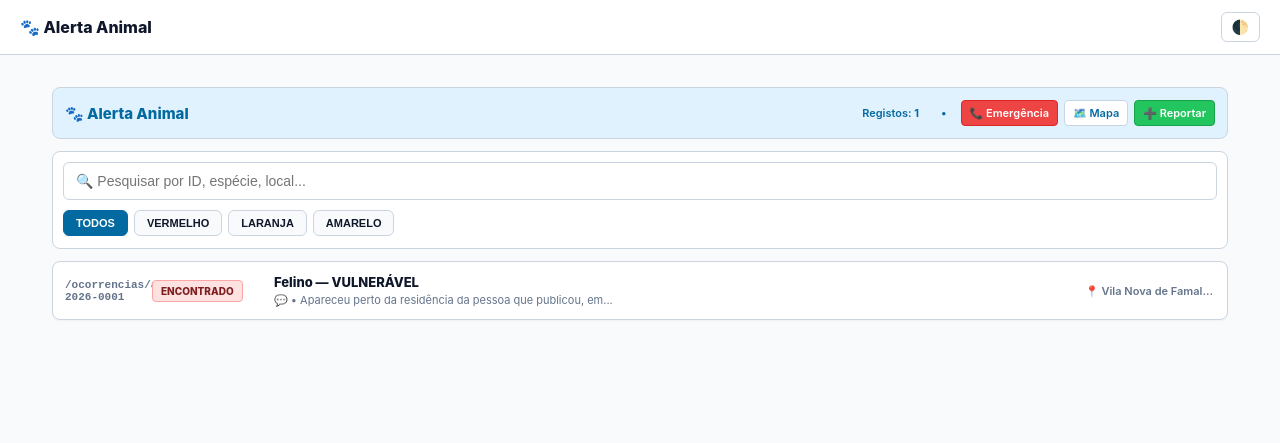
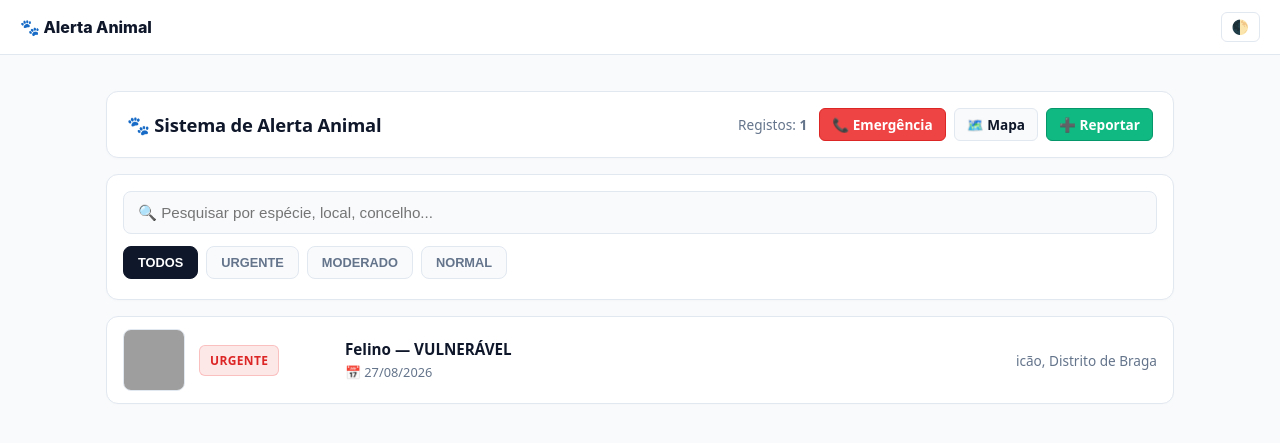
Before and after one commit to ajudaanimal/alerta, a Jekyll site: the page built from index.html, in a window 1280 px wide. Shown: the top 443 px of the page. Built offline with Jekyll 4.4.1, drawn with Linux system fonts in a browser that asks for light colours; grey boxes are pictures that could not be loaded.

Commit message:
Update index.html

```diff
--- a/index.html
+++ b/index.html
@@ -11,195 +11,256 @@ image: "https://raw.githubusercontent.com/ajudaanimal/alerta/main/_assets/img/an
     --card-bg: #ffffff;
     --text-main: #0f172a;
     --text-muted: #64748b;
-    --border-color: #cbd5e1;
-    --header-bg: #e0f2fe;
-    --header-color: #0369a1;
+    --border-color: #e2e8f0;
+    --header-bg: #f1f5f9;
+    --header-color: #0284c7;
+    --primary-color: #0284c7;
+    --focus-ring: rgba(2, 132, 199, 0.4);
   }
 
   html.dark-mode, body.dark-mode {
-    --bg-main: #0b0f19;
+    --bg-main: #090d16;
     --card-bg: #111827;
-    --text-main: #f3f4f6;
-    --text-muted: #9ca3af;
-    --border-color: #374151;
+    --text-main: #f8fafc;
+    --text-muted: #94a3b8;
+    --border-color: #1f2937;
     --header-bg: #1f2937;
     --header-color: #38bdf8;
+    --primary-color: #38bdf8;
+    --focus-ring: rgba(56, 189, 248, 0.4);
   }
 
   .homebase-container {
     width: 100%;
-    max-width: 1200px;
+    max-width: 1100px;
     margin: 0 auto;
-    padding: 12px;
-    font-family: -apple-system, BlinkMacSystemFont, "Segoe UI", Roboto, sans-serif;
+    padding: 16px;
+    font-family: system-ui, -apple-system, BlinkMacSystemFont, "Segoe UI", Roboto, Oxygen, Ubuntu, Cantarell, sans-serif;
     color: var(--text-main);
     box-sizing: border-box;
   }
 
+  /* Cabeçalho Limpo e Funcional */
   .HB-header {
     display: flex;
     justify-content: space-between;
     align-items: center;
-    background: var(--header-bg);
-    color: var(--header-color);
+    background: var(--card-bg);
     border: 1px solid var(--border-color);
-    padding: 12px;
-    border-radius: 8px;
-    margin-bottom: 12px;
-    gap: 10px;
+    padding: 16px 20px;
+    border-radius: 12px;
+    margin-bottom: 16px;
+    gap: 12px;
+    box-shadow: 0 1px 3px rgba(0,0,0,0.02);
   }
 
   .HB-header h1 {
-    font-size: 15px;
-    font-weight: 800;
+    font-size: 1.15rem;
+    font-weight: 700;
     margin: 0;
-    color: var(--header-color);
-    white-space: nowrap;
+    color: var(--text-main);
+    display: flex;
+    align-items: center;
+    gap: 8px;
+    letter-spacing: -0.01em;
   }
 
   .HB-nav-links {
     display: flex;
     align-items: center;
-    gap: 6px;
-    font-size: 11px;
-    font-weight: 600;
+    gap: 8px;
+    font-size: 0.85rem;
+    font-weight: 500;
     flex-wrap: wrap;
     justify-content: flex-end;
   }
 
-  .HB-nav-links a, .HB-nav-links span {
-    padding: 5px 8px;
-    border-radius: 4px;
+  .HB-nav-pill {
+    padding: 6px 12px;
+    border-radius: 6px;
     text-decoration: none;
+    font-weight: 600;
+    display: inline-flex;
+    align-items: center;
+    gap: 6px;
+    transition: all 0.2s ease;
+    border: 1px solid var(--border-color);
+    background: var(--bg-main);
+    color: var(--text-main);
   }
 
-  .HB-nav-links a {
-    color: var(--header-color);
-    background: var(--card-bg);
-    border: 1px solid var(--border-color);
-    transition: background 0.2s;
-    white-space: nowrap;
+  .HB-nav-pill:hover {
+    border-color: var(--text-muted);
   }
 
+  .HB-nav-pill.btn-emergency {
+    background: #ef4444;
+    color: #ffffff;
+    border-color: #dc2626;
+  }
+  .HB-nav-pill.btn-emergency:hover { background: #dc2626; }
+
+  .HB-nav-pill.btn-report {
+    background: #10b981;
+    color: #ffffff;
+    border-color: #059669;
+  }
+  .HB-nav-pill.btn-report:hover { background: #059669; }
+
+  .counter-badge {
+    color: var(--text-muted);
+    font-size: 0.85rem;
+    padding: 0 4px;
+  }
+
+  /* Painel de Controlo & Filtros */
   .control-panel {
     background: var(--card-bg);
     border: 1px solid var(--border-color);
+    border-radius: 12px;
+    padding: 16px;
+    margin-bottom: 16px;
+    display: flex;
+    flex-direction: column;
+    gap: 12px;
+    box-shadow: 0 1px 3px rgba(0,0,0,0.02);
+  }
+
+  #searchBox {
+    width: 100%;
+    padding: 12px 14px;
+    background: var(--bg-main);
+    color: var(--text-main);
+    border: 1px solid var(--border-color);
     border-radius: 8px;
-    padding: 10px;
-    margin-bottom: 12px;
+    font-size: 0.95rem;
+    outline: none;
+    box-sizing: border-box;
+    transition: border-color 0.2s, box-shadow 0.2s;
+  }
+
+  #searchBox:focus {
+    border-color: var(--primary-color);
+    box-shadow: 0 0 0 3px var(--focus-ring);
+  }
+
+  .filter-group {
+    display: flex;
+    gap: 8px;
+    overflow-x: auto;
+    padding-bottom: 4px;
+    width: 100%;
+    scrollbar-width: thin;
+  }
+
+  .filter-chip {
+    background: var(--bg-main);
+    color: var(--text-muted);
+    border: 1px solid var(--border-color);
+    padding: 8px 14px;
+    border-radius: 8px;
+    font-size: 0.8rem;
+    font-weight: 600;
+    cursor: pointer;
+    text-transform: uppercase;
+    white-space: nowrap;
+    flex-shrink: 0;
+    transition: all 0.2s ease;
+  }
+
+  .filter-chip:hover {
+    color: var(--text-main);
+    border-color: var(--text-muted);
+  }
+
+  .filter-chip.active {
+    background: var(--text-main);
+    color: var(--card-bg);
+    border-color: var(--text-main);
+  }
+
+  /* Grelha do Manifesto / Lista de Registos */
+  .manifest-list {
     display: flex;
     flex-direction: column;
     gap: 10px;
   }
 
-  #searchBox {
-    width: 100%;
-    padding: 10px 12px;
-    background: var(--card-bg);
-    color: var(--text-main);
-    border: 1px solid var(--border-color);
-    border-radius: 6px;
-    font-size: 14px;
-    outline: none;
-    box-sizing: border-box;
-  }
-
-  .filter-group {
-    display: flex;
-    gap: 6px;
-    overflow-x: auto;
-    padding-bottom: 2px;
-    width: 100%;
-  }
-
-  .filter-chip {
-    background: var(--bg-main);
-    color: var(--text-main);
-    border: 1px solid var(--border-color);
-    padding: 6px 12px;
-    border-radius: 6px;
-    font-size: 11px;
-    font-weight: 700;
-    cursor: pointer;
-    text-transform: uppercase;
-    white-space: nowrap;
-    flex-shrink: 0;
-  }
-
-  .filter-chip.active {
-    background: var(--header-color);
-    color: #ffffff;
-    border-color: var(--header-color);
-  }
-
-  .manifest-list {
-    display: flex;
-    flex-direction: column;
-    gap: 8px;
-  }
-
   .manifest-row {
     background: var(--card-bg);
     border: 1px solid var(--border-color);
-    border-radius: 8px;
-    padding: 12px;
+    border-radius: 12px;
+    padding: 12px 16px;
     display: grid;
-    grid-template-columns: 75px 110px 1fr 130px;
+    grid-template-columns: 60px 130px 1fr 140px;
     align-items: center;
-    gap: 12px;
+    gap: 16px;
     text-decoration: none;
     color: var(--text-main);
-    box-shadow: 0 1px 2px rgba(0,0,0,0.04);
+    box-shadow: 0 1px 2px rgba(0,0,0,0.01);
+    transition: transform 0.15s ease, border-color 0.15s ease, box-shadow 0.15s ease;
   }
 
   .manifest-row:hover {
-    border-color: var(--text-muted);
+    border-color: var(--primary-color);
+    transform: translateY(-1px);
+    box-shadow: 0 4px 12px rgba(0,0,0,0.05);
   }
 
-  .row-id {
-    font-family: monospace;
-    font-size: 11px;
-    font-weight: 700;
-    color: var(--text-muted);
+  .manifest-row:focus-visible {
+    outline: none;
+    box-shadow: 0 0 0 3px var(--focus-ring);
+    border-color: var(--primary-color);
+  }
+
+  .row-img {
+    width: 60px;
+    height: 60px;
+    object-fit: cover;
+    border-radius: 8px;
+    border: 1px solid var(--border-color);
+    background: var(--bg-main);
   }
 
   .row-badge {
-    font-size: 10px;
-    font-weight: 800;
+    font-size: 0.75rem;
+    font-weight: 700;
     text-transform: uppercase;
-    padding: 4px 8px;
+    padding: 6px 10px;
     text-align: center;
-    border-radius: 4px;
-    border: 1px solid var(--border-color);
+    border-radius: 6px;
+    border: 1px solid transparent;
     width: fit-content;
     white-space: nowrap;
+    letter-spacing: 0.03em;
   }
 
-  .badge-vermelho { background: #fee2e2; color: #7f1d1d; border-color: #fca5a5; }
-  .badge-laranja  { background: #ffedd5; color: #7c2d12; border-color: #fdba74; }
-  .badge-amarelo  { background: #fef9c3; color: #713f12; border-color: #fde047; }
+  /* Cores de Alerta Refinadas e Acessíveis */
+  .badge-vermelho { background: rgba(239, 68, 68, 0.12); color: #dc2626; border-color: rgba(239, 68, 68, 0.25); }
+  .badge-laranja  { background: rgba(249, 115, 22, 0.12); color: #ea580c; border-color: rgba(249, 115, 22, 0.25); }
+  .badge-amarelo  { background: rgba(234, 179, 8, 0.12); color: #ca8a04; border-color: rgba(234, 179, 8, 0.25); }
 
-  html.dark-mode .badge-vermelho { background: #450a0a; color: #fca5a5; border-color: #7f1d1d; }
-  html.dark-mode .badge-laranja  { background: #431407; color: #fdba74; border-color: #7c2d12; }
-  html.dark-mode .badge-amarelo  { background: #422006; color: #fde047; border-color: #713f12; }
+  html.dark-mode .badge-vermelho { background: rgba(239, 68, 68, 0.2); color: #f87171; border-color: rgba(239, 68, 68, 0.3); }
+  html.dark-mode .badge-laranja  { background: rgba(249, 115, 22, 0.2); color: #fb923c; border-color: rgba(249, 115, 22, 0.3); }
+  html.dark-mode .badge-amarelo  { background: rgba(234, 179, 8, 0.2); color: #facc15; border-color: rgba(234, 179, 8, 0.3); }
 
   .row-details {
     display: flex;
     flex-direction: column;
-    gap: 3px;
+    gap: 4px;
     min-width: 0;
   }
 
   .row-title {
-    font-size: 13px;
-    font-weight: 800;
+    font-size: 0.95rem;
+    font-weight: 700;
     white-space: nowrap;
     overflow: hidden;
     text-overflow: ellipsis;
   }
 
   .row-subtitle {
-    font-size: 11px;
+    font-size: 0.8rem;
     color: var(--text-muted);
     white-space: nowrap;
     overflow: hidden;
@@ -207,35 +268,84 @@ image: "https://raw.githubusercontent.com/ajudaanimal/alerta/main/_assets/img/an
   }
 
   .row-location {
-    font-size: 11px;
-    font-weight: 600;
+    font-size: 0.85rem;
+    font-weight: 500;
     color: var(--text-muted);
     white-space: nowrap;
     overflow: hidden;
     text-overflow: ellipsis;
+    display: flex;
+    align-items: center;
+    gap: 4px;
+    justify-content: flex-end;
   }
 
-  /* Mobile Optimization (Ecrãs até 768px) */
+  /* Responsividade fluida para Mobile (Ecrãs até 768px) */
   @media(max-width: 768px) {
+    .homebase-container {
+      padding: 10px;
+    }
+
     .HB-header {
       flex-direction: column;
       align-items: stretch;
-      text-align: center;
+      padding: 12px;
+      gap: 10px;
+    }
+
+    .HB-header h1 {
+      justify-content: center;
+      font-size: 1.1rem;
     }
 
     .HB-nav-links {
       justify-content: center;
       width: 100%;
+      gap: 6px;
+    }
+
+    .HB-nav-pill {
+      flex: 1;
+      justify-content: center;
+      padding: 8px 10px;
+      font-size: 0.8rem;
+    }
+
+    .counter-badge {
+      display: none; /* Oculta em mobile estrito para poupar espaço precioso */
     }
 
     .manifest-row {
-      grid-template-columns: 1fr;
-      gap: 8px;
+      grid-template-columns: 56px 1fr;
+      grid-template-rows: auto auto auto;
+      gap: 10px;
       padding: 12px;
     }
 
+    .row-img {
+      grid-row: 1 / 2;
+    }
+
+    .row-badge {
+      grid-column: 2 / 3;
+      grid-row: 1 / 2;
+      align-self: start;
+      justify-self: start;
+      padding: 4px 8px;
+    }
+
     .row-details {
-      gap: 4px;
+      grid-column: 1 / 3;
+      grid-row: 2 / 3;
+    }
+
+    .row-location {
+      grid-column: 1 / 3;
+      grid-row: 3 / 4;
+      justify-content: flex-start;
+      border-top: 1px solid var(--border-color);
+      padding-top: 8px;
+      margin-top: 2px;
     }
 
     .row-title, .row-subtitle, .row-location {
@@ -244,58 +354,59 @@ image: "https://raw.githubusercontent.com/ajudaanimal/alerta/main/_assets/img/an
   }
 </style>
 
-<div class="homebase-container">
+<div class="homebase-container" role="main">
 
-  <div class="HB-header">
-    <h1>🐾 Alerta Animal</h1>
-    <div class="HB-nav-links">
-      <span>Registos: <strong>{{ site.ocorrencias | size }}</strong></span>
-      <span>•</span>
-      <a href="{{ '/contactos-emergencia.html' | relative_url }}" style="background: #ef4444; color: white; border-color: #dc2626;">📞 Emergência</a>
-      <a href="{{ '/mapa.html' | relative_url }}">🗺️ Mapa</a>
-      <a href="https://forms.gle/H8KxdxXfuZz69mW56" target="_blank" style="background: #22c55e; color: white; border-color: #16a34a;">➕ Reportar</a>
+  <header class="HB-header">
+    <h1>🐾 Sistema de Alerta Animal</h1>
+    <nav class="HB-nav-links" aria-label="Navegação Principal">
+      <span class="counter-badge" aria-hidden="true">Registos: <strong>{{ site.ocorrencias | size }}</strong></span>
+      <a href="{{ '/contactos-emergencia.html' | relative_url }}" class="HB-nav-pill btn-emergency" aria-label="Contactos de Emergência">📞 Emergência</a>
+      <a href="{{ '/mapa.html' | relative_url }}" class="HB-nav-pill" aria-label="Ver Mapa de Ocorrências">🗺️ Mapa</a>
+      <a href="https://forms.gle/H8KxdxXfuZz69mW56" target="_blank" rel="noopener noreferrer" class="HB-nav-pill btn-report" aria-label="Reportar nova ocorrência (abre num novo separador)">➕ Reportar</a>
+    </nav>
+  </header>
+
+  <section class="control-panel" aria-label="Filtros de Pesquisa">
+    <label for="searchBox" class="visually-hidden" style="display:none">Pesquisar ocorrências</label>
+    <input type="text" id="searchBox" placeholder="🔍 Pesquisar por espécie, local, concelho..." onkeyup="filterManifest()" aria-label="Pesquisar registos">
+
+    <div class="filter-group" role="group" aria-label="Filtrar por nível de alerta">
+      <button type="button" class="filter-chip active" onclick="filterStatus('all', this)" aria-pressed="true">Todos</button>
+      <button type="button" class="filter-chip" onclick="filterStatus('vermelho', this)" aria-pressed="false">Urgente</button>
+      <button type="button" class="filter-chip" onclick="filterStatus('laranja', this)" aria-pressed="false">Moderado</button>
+      <button type="button" class="filter-chip" onclick="filterStatus('amarelo', this)" aria-pressed="false">Normal</button>
     </div>
-  </div>
+  </section>
 
-  <div class="control-panel">
-    <input type="text" id="searchBox" placeholder="🔍 Pesquisar por ID, espécie, local..." onkeyup="filterManifest()">
-    <div class="filter-group">
-      <button type="button" class="filter-chip active" onclick="filterStatus('all', this)">Todos</button>
-      <button type="button" class="filter-chip" onclick="filterStatus('vermelho', this)">Vermelho</button>
-      <button type="button" class="filter-chip" onclick="filterStatus('laranja', this)">Laranja</button>
-      <button type="button" class="filter-chip" onclick="filterStatus('amarelo', this)">Amarelo</button>
-    </div>
-  </div>
-
-  <div class="manifest-list" id="manifestList">
+  <div class="manifest-list" id="manifestList" aria-live="polite">
     {% for post in site.ocorrencias reversed %}
-      {% assign t = post.triagem | upcase %}
+      {% assign alerta = post.nivel_alerta | upcase %}
 
       {% assign badge_class = "badge-amarelo" %}
       {% assign status_filter = "amarelo" %}
-      {% if t contains 'VERM' %}
+      {% if alerta contains 'URGENTE' or alerta contains 'VERM' %}
         {% assign badge_class = "badge-vermelho" %}
         {% assign status_filter = "vermelho" %}
-      {% elsif t contains 'LARANJA' %}
+      {% elsif alerta contains 'ALTO' or alerta contains 'LARANJA' %}
         {% assign badge_class = "badge-laranja" %}
         {% assign status_filter = "laranja" %}
       {% endif %}
 
-      <a href="{{ post.url | relative_url }}" class="manifest-row" data-status="{{ status_filter }}" data-search-tags="{{ post.id }} {{ post.slug }} {{ post.especie }} {{ post.localizacao }} {{ post.concelho }} {{ post.triagem }} {{ post.estado_fisico }} {{ post.situacao }} {{ post.sexo }} {{ post.nome }} {{ post.esterilizado }} {{ post.identificacao }} {{ post.caracteristicas }} {{ post.observacoes | strip_html }} {{ post.descricao | strip_html }}">
+      <a href="{{ post.url | relative_url }}" class="manifest-row" data-status="{{ status_filter }}" data-search-tags="{{ post.id }} {{ post.slug }} {{ post.especie }} {{ post.localizacao }} {{ post.concelho }} {{ post.nivel_alerta }} {{ post.estado_fisico }} {{ post.situacao }} {{ post.sexo }} {{ post.nome }} {{ post.esterilizado }} {{ post.identificacao }} {{ post.caracteristicas }}" aria-label="Ocorrência: {{ post.especie }} em {{ post.localizacao | default: 'localização desconhecida' }}">
 
-        <div class="row-id">{{ post.id | default: "---" }}</div>
+        <img src="{{ post.imagem | default: 'https://raw.githubusercontent.com/ajudaanimal/alerta/main/_assets/img/animal.jpeg' }}" alt="" class="row-img" loading="lazy">
 
         <div class="row-badge {{ badge_class }}">
-          {{ post.situacao | default: "REGISTO" | upcase }}
+          {{ post.nivel_alerta | default: "ALERTA" | upcase }}
         </div>
 
         <div class="row-details">
           <div class="row-title">{{ post.especie }}{% if post.estado_fisico and post.estado_fisico != "Desconhecido" %} — {{ post.estado_fisico }}{% endif %}</div>
-          <div class="row-subtitle">💬 {{ post.observacoes | default: post.descricao | strip_html | truncate: 60 }}</div>
+          <div class="row-subtitle">📅 {{ post.data_ocorrencia_inicial | default: post.date | date: "%d/%m/%Y" }}</div>
         </div>
 
         <div class="row-location">
-          📍 {{ post.localizacao | default: "Local não indicado" }}
+          <span>📍</span> {{ post.localizacao | default: "Local não indicado" }}
         </div>
 
       </a>
```
Also changed, not shown: other parts of index.html (+5 -1 lines).
